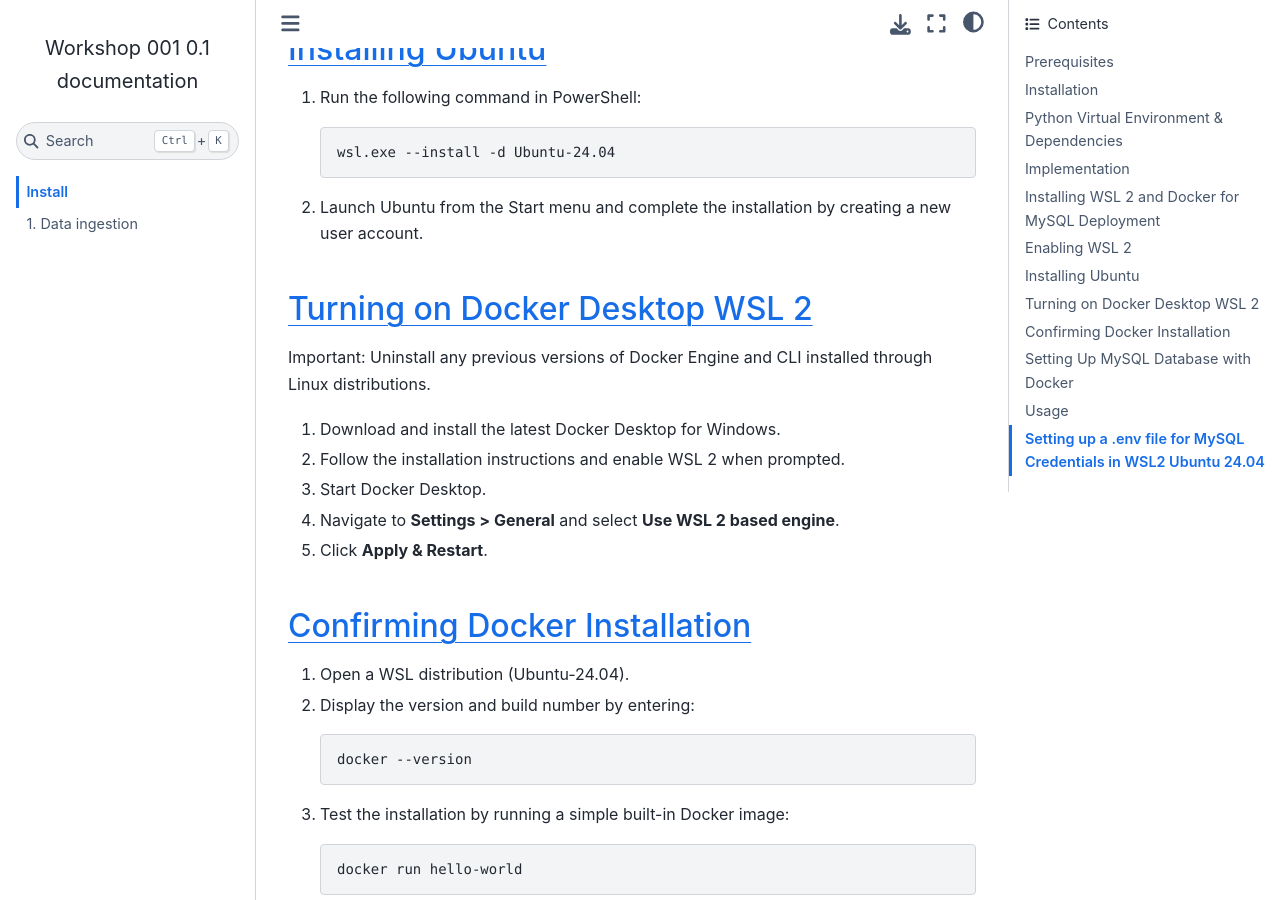
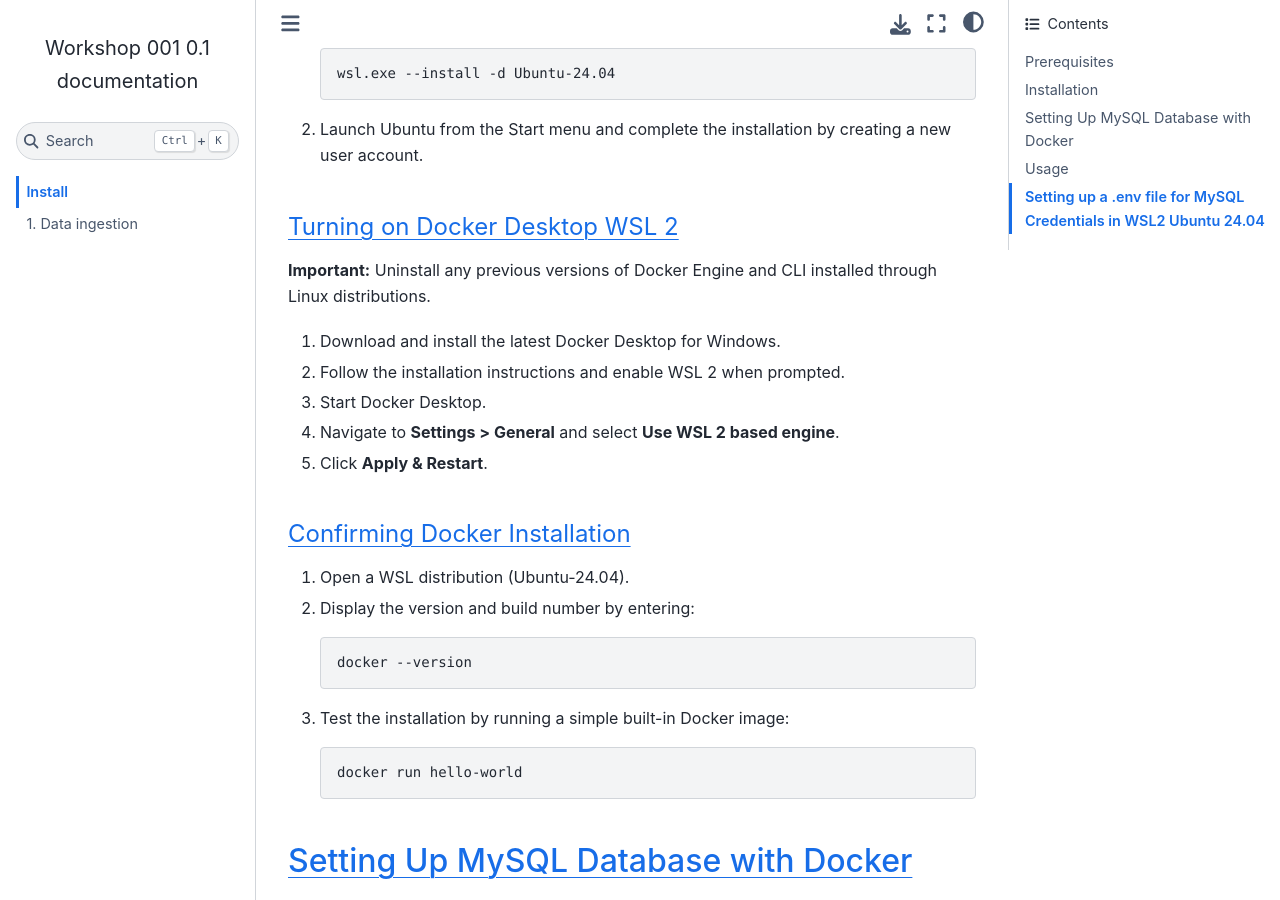
Before and after one commit to ntlg72/etl-ws-1, a Sphinx documentation site: the page built from docs/source/installation.rst, in a window 1280 px wide and 900 px high, scrolled down 3282 px. Built offline with Sphinx 7.4.7 and the Sphinx Book theme 1.1.4, drawn with Linux system fonts in a browser that asks for light colours; some of the changed lines change nothing that is shown.

Commit message:
Update installation.rst

```diff
--- a/docs/source/installation.rst
+++ b/docs/source/installation.rst
@@ -39,12 +39,14 @@ Follow these steps to install **etl-ws-1**:
        pip install -r requirements.txt
 
 Python Virtual Environment & Dependencies
------------------------------------------
+^^^^^^^^^^^^^^^^^^^^^^^^^^^^^^^^^^^^^^^^^
+
 
 Virtual environments are essential for modern Python development, providing isolated spaces for each project to manage dependencies and avoid conflicts. By creating a dedicated virtual environment, projects gain their own set of installed packages, separate from the system's Python installation and other projects, preventing version clashes and namespace pollution. This isolation enables reproducible builds and simplifies project setup and deployment.
 
 Implementation
---------------
+""""""""""""""
+
 
 1. In the project directory, use the following command to create the virtual environment:
 
@@ -74,7 +76,7 @@ Implementation
        pip list
 
 Installing WSL 2 and Docker for MySQL Deployment
-------------------------------------------------
+^^^^^^^^^^^^^^^^^^^^^^^^^^^^^^^^^^^^^^^^^^^^^^^^
 
 WSL 2 (Windows Subsystem for Linux 2) provides a lightweight, virtualized Linux environment that integrates seamlessly with Windows, enabling developers to run Linux based tools and applications with improved performance and compatibility. Using a Dockerized MySQL image within WSL 2 allows for consistent, isolated, and portable development environments, which can be easily managed and shared. This approach ensures that the database setup is consistent across different development machines and avoids potential conflicts with other local services or applications.
 
@@ -87,7 +89,8 @@ WSL 2 (Windows Subsystem for Linux 2) provides a lightweight, virtualized Linux
 
 
 Enabling WSL 2
---------------
+""""""""""""""
+
 
 1. Open PowerShell as Administrator.
 2. Run:
@@ -103,7 +106,7 @@ Enabling WSL 2
        wsl --set-default-version 2
 
 Installing Ubuntu
------------------
+"""""""""""""""""
 
 1. Run the following command in PowerShell:
 
@@ -114,9 +117,9 @@ Installing Ubuntu
 2. Launch Ubuntu from the Start menu and complete the installation by creating a new user account.
 
 Turning on Docker Desktop WSL 2
--------------------------------
+"""""""""""""""""""""""""""""""
 
-Important: Uninstall any previous versions of Docker Engine and CLI installed through Linux distributions.
+**Important:** Uninstall any previous versions of Docker Engine and CLI installed through Linux distributions.
 
 1. Download and install the latest Docker Desktop for Windows.
 2. Follow the installation instructions and enable WSL 2 when prompted.
@@ -125,7 +128,7 @@ Important: Uninstall any previous versions of Docker Engine and CLI installed th
 5. Click **Apply & Restart**.
 
 Confirming Docker Installation
-------------------------------
+""""""""""""""""""""""""""""""
 
 1. Open a WSL distribution (Ubuntu-24.04).
 2. Display the version and build number by entering:
```
